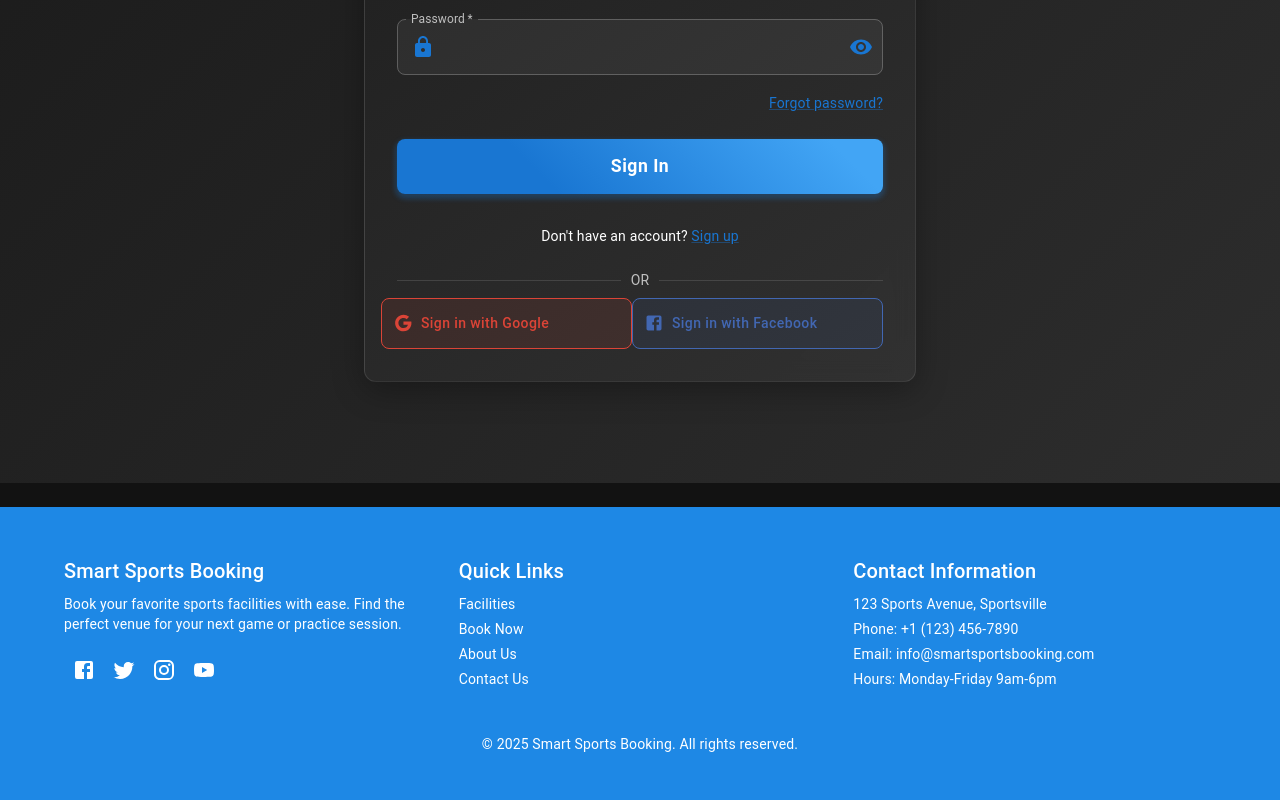
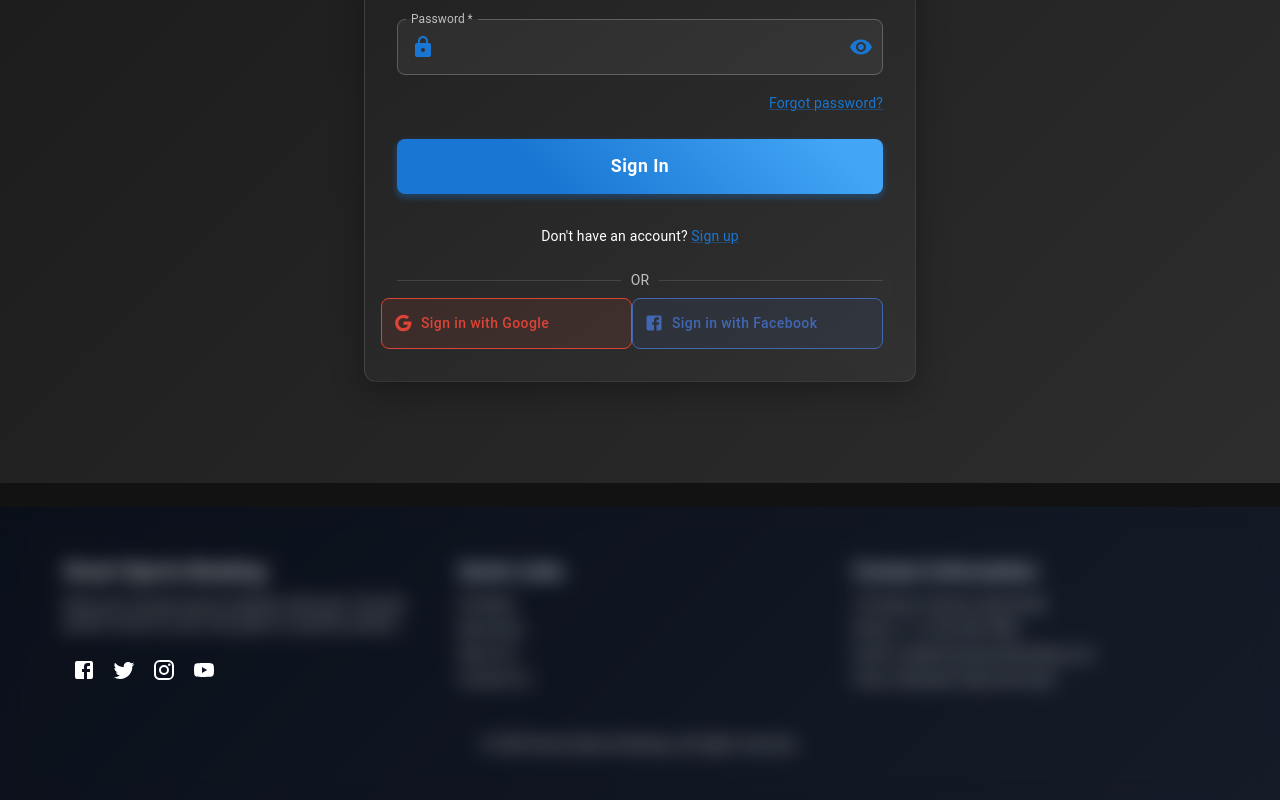
Before and after one commit to foo614/smart-sports-booking, a React (Create React App) app: page /smart-sports-booking/login in a window 1280 px wide. Shown: the part 405-1205 px from the top of the page. Built offline with nearby package versions, Linux system fonts and the light colour scheme.

Commit message:
Apply modern design concept to Footer and PWAInstallPrompt components with theme-aware glassmorphism styling

```diff
--- a/src/components/PWAInstallPrompt.tsx
+++ b/src/components/PWAInstallPrompt.tsx
@@ -1,6 +1,7 @@
 import React, { useState, useEffect } from 'react';
 import { Box, Button, Snackbar, Typography, IconButton } from '@mui/material';
 import { Close as CloseIcon, GetApp as GetAppIcon } from '@mui/icons-material';
+import { useTheme } from '../contexts/ThemeContext';
 
 interface BeforeInstallPromptEvent extends Event {
   readonly platforms: string[];
@@ -12,6 +13,7 @@ interface BeforeInstallPromptEvent extends Event {
 }
 
 const PWAInstallPrompt: React.FC = () => {
+  const { mode } = useTheme();
   const [installPrompt, setInstallPrompt] = useState<BeforeInstallPromptEvent | null>(null);
   const [showPrompt, setShowPrompt] = useState(false);
 
@@ -92,15 +94,28 @@ const PWAInstallPrompt: React.FC = () => {
         sx={{
           display: 'flex',
           alignItems: 'center',
-          bgcolor: 'background.paper',
-          borderRadius: 2,
-          boxShadow: 3,
+          background: mode === 'dark'
+            ? 'linear-gradient(145deg, rgba(30, 30, 30, 0.95) 0%, rgba(50, 50, 50, 0.95) 100%)'
+            : 'linear-gradient(145deg, rgba(255, 255, 255, 0.95) 0%, rgba(248, 250, 252, 0.95) 100%)',
+          backdropFilter: 'blur(20px)',
+          border: mode === 'dark' ? '1px solid rgba(255, 255, 255, 0.1)' : '1px solid rgba(255, 255, 255, 0.2)',
+          borderRadius: 3,
+          boxShadow: mode === 'dark'
+            ? '0 8px 32px rgba(0, 0, 0, 0.4)'
+            : '0 8px 32px rgba(0, 0, 0, 0.15)',
           p: 2,
           maxWidth: 400,
         }}
       >
         <Box sx={{ flexGrow: 1, mr: 2 }}>
-          <Typography variant="subtitle1" component="div" fontWeight="bold">
+          <Typography
+            variant="subtitle1"
+            component="div"
+            fontWeight="bold"
+            sx={{
+              color: mode === 'dark' ? '#e3f2fd' : '#1565c0'
+            }}
+          >
             Install App
           </Typography>
           <Typography variant="body2" color="text.secondary">
@@ -109,7 +124,6 @@ const PWAInstallPrompt: React.FC = () => {
         </Box>
         <Button
           variant="contained"
-          color="primary"
           startIcon={<GetAppIcon />}
           onClick={handleInstall}
           sx={{
@@ -117,12 +131,32 @@ const PWAInstallPrompt: React.FC = () => {
             px: 3,
             py: 1,
             fontSize: '0.875rem',
-            fontWeight: 600
+            fontWeight: 600,
+            background: 'linear-gradient(45deg, #1976d2 30%, #42a5f5 90%)',
+            boxShadow: '0 3px 5px 2px rgba(25, 118, 210, .3)',
+            '&:hover': {
+              background: 'linear-gradient(45deg, #1565c0 30%, #1976d2 90%)',
+              transform: 'translateY(-2px)',
+              boxShadow: '0 6px 10px 2px rgba(25, 118, 210, .3)'
+            },
+            transition: 'all 0.3s ease'
           }}
         >
           Install
         </Button>
-        <IconButton size="small" onClick={handleClose} sx={{ ml: 1 }}>
+        <IconButton
+          size="small"
+          onClick={handleClose}
+          sx={{
+            ml: 1,
+            color: mode === 'dark' ? 'rgba(255, 255, 255, 0.7)' : 'rgba(0, 0, 0, 0.6)',
+            '&:hover': {
+              backgroundColor: mode === 'dark' ? 'rgba(255, 255, 255, 0.1)' : 'rgba(0, 0, 0, 0.04)',
+              transform: 'scale(1.1)'
+            },
+            transition: 'all 0.3s ease'
+          }}
+        >
           <CloseIcon fontSize="small" />
         </IconButton>
       </Box>
--- a/src/components/layout/Footer.tsx
+++ b/src/components/layout/Footer.tsx
@@ -1,22 +1,51 @@
 import React from 'react';
 import { Box, Container, GridLegacy as Grid, Typography, Link, IconButton } from '@mui/material';
 import { Facebook, Twitter, Instagram, YouTube } from '@mui/icons-material';
+import { useTheme } from '../../contexts/ThemeContext';
 
 const Footer: React.FC = () => {
+  const { mode } = useTheme();
+
   return (
     <Box
       sx={{
-        bgcolor: '#1e88e5',
+        background: mode === 'dark'
+          ? 'linear-gradient(135deg, #0d1421 0%, #1a2332 100%)'
+          : 'linear-gradient(135deg, #1565c0 0%, #1976d2 100%)',
         color: 'white',
         py: 6,
         mt: 'auto',
+        position: 'relative',
+        '&::before': {
+          content: '""',
+          position: 'absolute',
+          top: 0,
+          left: 0,
+          right: 0,
+          bottom: 0,
+          background: mode === 'dark'
+            ? 'rgba(0, 0, 0, 0.2)'
+            : 'rgba(255, 255, 255, 0.1)',
+          backdropFilter: 'blur(10px)',
+          pointerEvents: 'none'
+        }
       }}
       component="footer"
     >
       <Container maxWidth="lg">
         <Grid container spacing={4} justifyContent="space-between">
           <Grid item xs={12} sm={4}>
-            <Typography variant="h6" gutterBottom>
+            <Typography
+              variant="h6"
+              gutterBottom
+              sx={{
+                fontWeight: 'bold',
+                background: 'linear-gradient(45deg, #ffffff 30%, #e3f2fd 90%)',
+                WebkitBackgroundClip: 'text',
+                WebkitTextFillColor: 'transparent',
+                backgroundClip: 'text'
+              }}
+            >
               Smart Sports Booking
             </Typography>
             <Typography variant="body2">
@@ -24,23 +53,66 @@ const Footer: React.FC = () => {
               Find the perfect venue for your next game or practice session.
             </Typography>
             <Box sx={{ mt: 2 }}>
-              <IconButton color="inherit">
+              <IconButton
+                color="inherit"
+                sx={{
+                  '&:hover': {
+                    backgroundColor: 'rgba(255, 255, 255, 0.1)',
+                    transform: 'translateY(-2px)'
+                  },
+                  transition: 'all 0.3s ease'
+                }}
+              >
                 <Facebook />
               </IconButton>
-              <IconButton color="inherit">
+              <IconButton
+                color="inherit"
+                sx={{
+                  '&:hover': {
+                    backgroundColor: 'rgba(255, 255, 255, 0.1)',
+                    transform: 'translateY(-2px)'
+                  },
+                  transition: 'all 0.3s ease'
+                }}
+              >
                 <Twitter />
               </IconButton>
-              <IconButton color="inherit">
+              <IconButton
+                color="inherit"
+                sx={{
+                  '&:hover': {
+                    backgroundColor: 'rgba(255, 255, 255, 0.1)',
+                    transform: 'translateY(-2px)'
+                  },
+                  transition: 'all 0.3s ease'
+                }}
+              >
                 <Instagram />
               </IconButton>
-              <IconButton color="inherit">
+              <IconButton
+                color="inherit"
+                sx={{
+                  '&:hover': {
+                    backgroundColor: 'rgba(255, 255, 255, 0.1)',
+                    transform: 'translateY(-2px)'
+                  },
+                  transition: 'all 0.3s ease'
+                }}
+              >
                 <YouTube />
               </IconButton>
             </Box>
           </Grid>
 
           <Grid item xs={12} sm={4}>
-            <Typography variant="h6" gutterBottom>
+            <Typography
+              variant="h6"
+              gutterBottom
+              sx={{
+                fontWeight: 'bold',
+                color: '#e3f2fd'
+              }}
+            >
               Quick Links
             </Typography>
             <Typography variant="body2" display="block" gutterBottom>
@@ -66,7 +138,14 @@ const Footer: React.FC = () => {
           </Grid>
 
           <Grid item xs={12} sm={4}>
-            <Typography variant="h6" gutterBottom>
+            <Typography
+              variant="h6"
+              gutterBottom
+              sx={{
+                fontWeight: 'bold',
+                color: '#e3f2fd'
+              }}
+            >
               Contact Information
             </Typography>
             <Typography variant="body2" gutterBottom>
```
